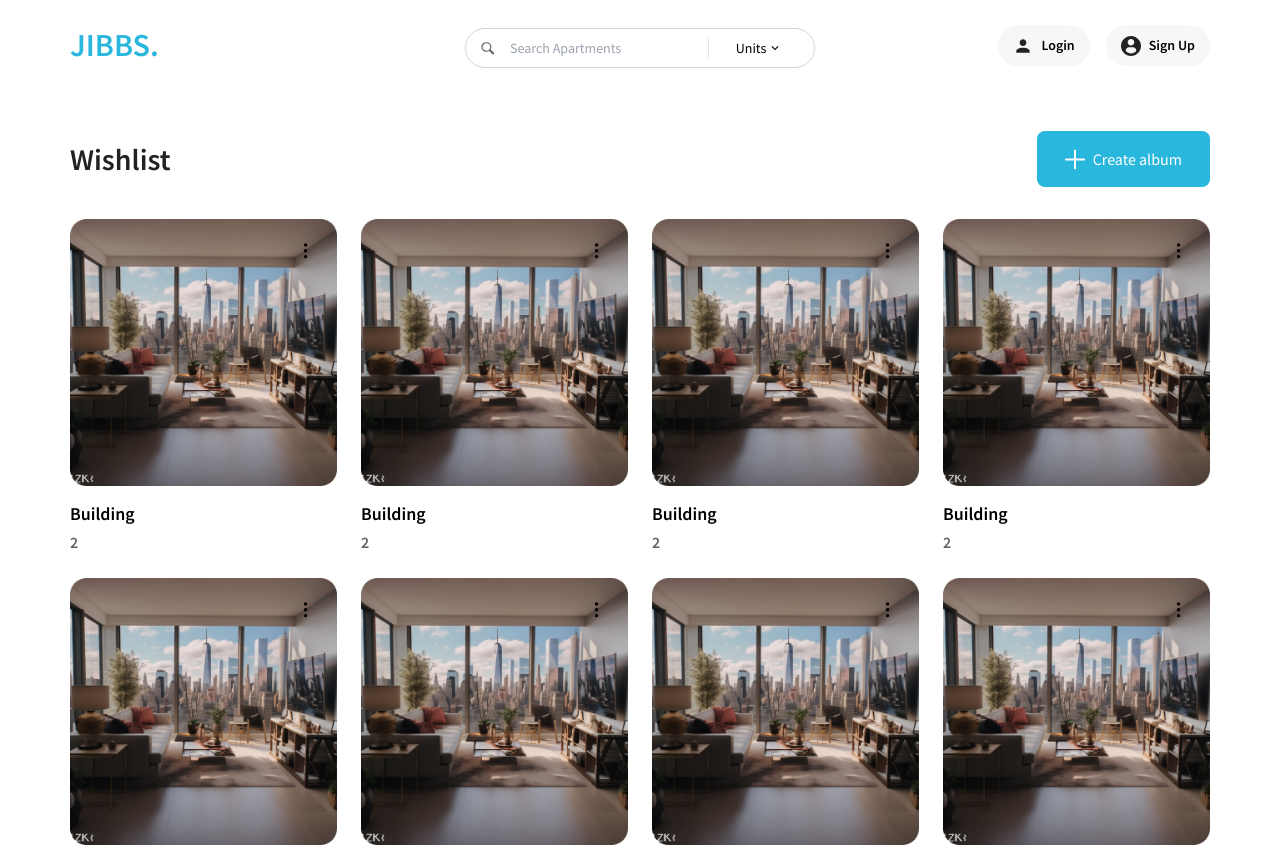
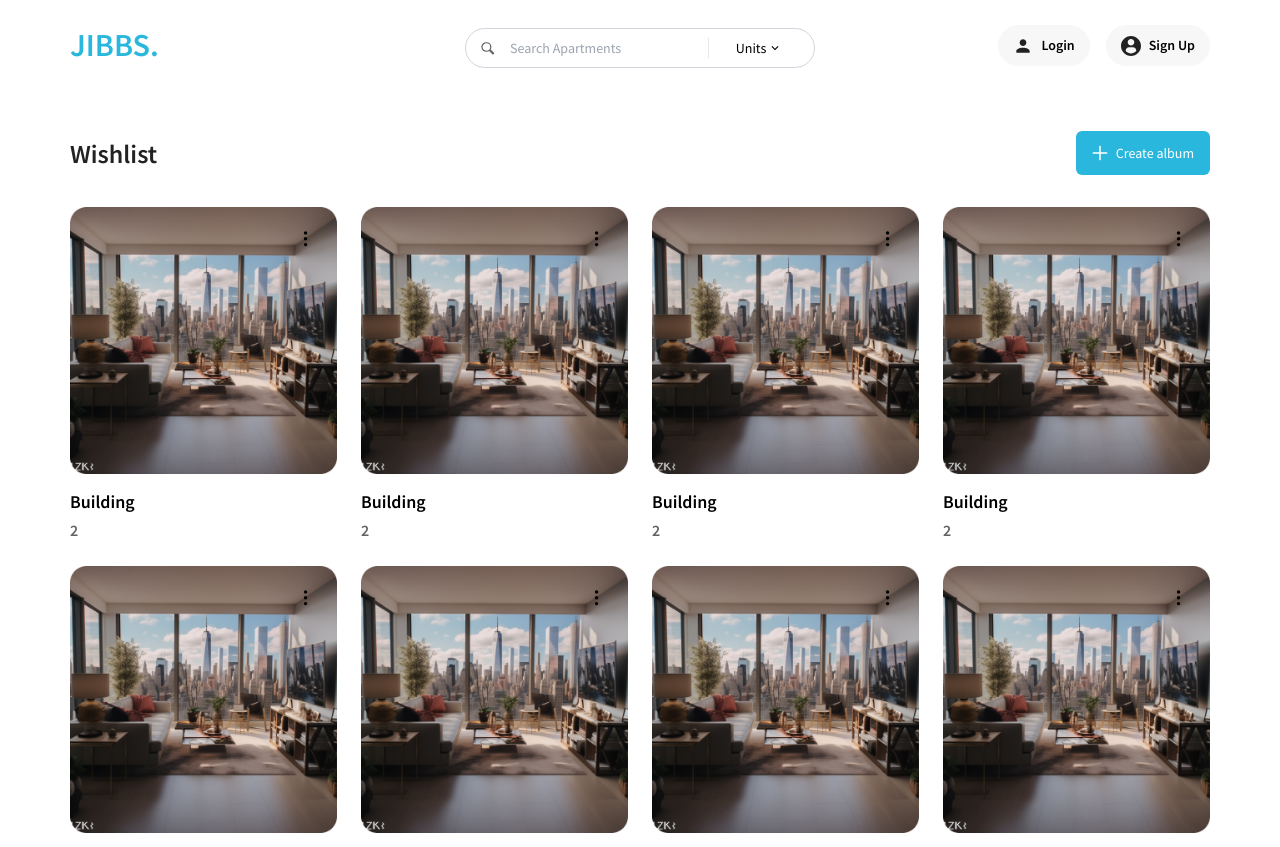
Before and after one commit to shariful10/jiibs, a Next.js app: page /wishlists in a window 1280 px wide. Shown: the top 847 px of the page. Built offline with nearby package versions, Linux system fonts and the light colour scheme.

Commit message:
changes in wishlist page

```diff
--- a/src/app/(root)/wishlists/page.jsx
+++ b/src/app/(root)/wishlists/page.jsx
@@ -11,8 +11,8 @@
 const whitePlusIcon = (
   <svg
     xmlns="http://www.w3.org/2000/svg"
-    width="20"
-    height="21"
+    width="16"
+    height="16"
     viewBox="0 0 20 21"
     fill="none"
   >
@@ -51,7 +51,7 @@
   };
 
   return (
-    <div className="w-full max-w-[1520px] mx-auto pt-10 pb-20">
+    <div className="w-full mx-auto pt-10 pb-8">
       {isLogin ? (
         <NotLogin />
       ) : (
@@ -63,11 +63,11 @@
           {/* Wishlist desktop */}
           <div className="hidden md:block">
             <div className="hidden sm:flex justify-between items-center">
-              <h1 className="font-semibold text-3xl text-blackText">
+              <h1 className="font-semibold text-[26px] xxl:text-3xl text-blackText">
                 Wishlist
               </h1>
               <button
-                className="flex items-center gap-2 bg-primary rounded-lg py-4 px-7 text-white"
+                className="flex items-center gap-2 bg-primary rounded-md py-3 px-4 text-white text-sm"
                 onClick={() =>
                   handleModal({
                     modalType: CREATE_WISHLIST?.value,
```
